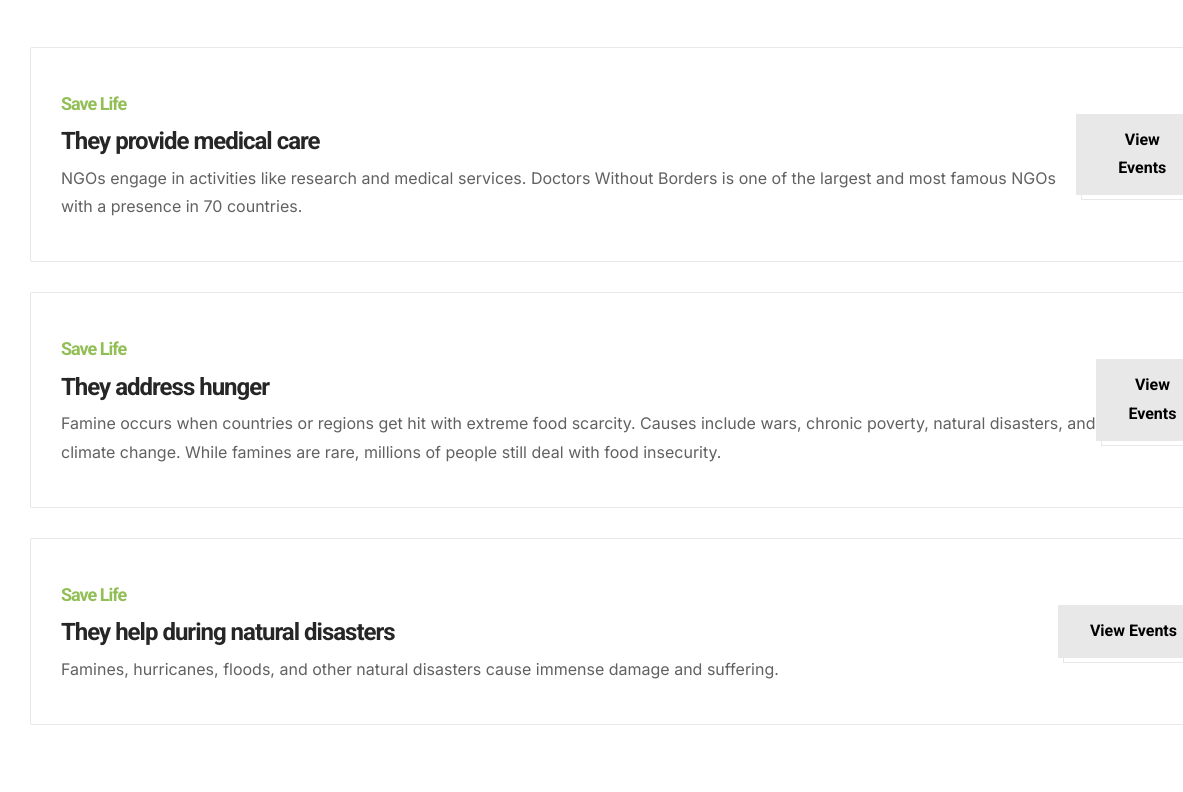
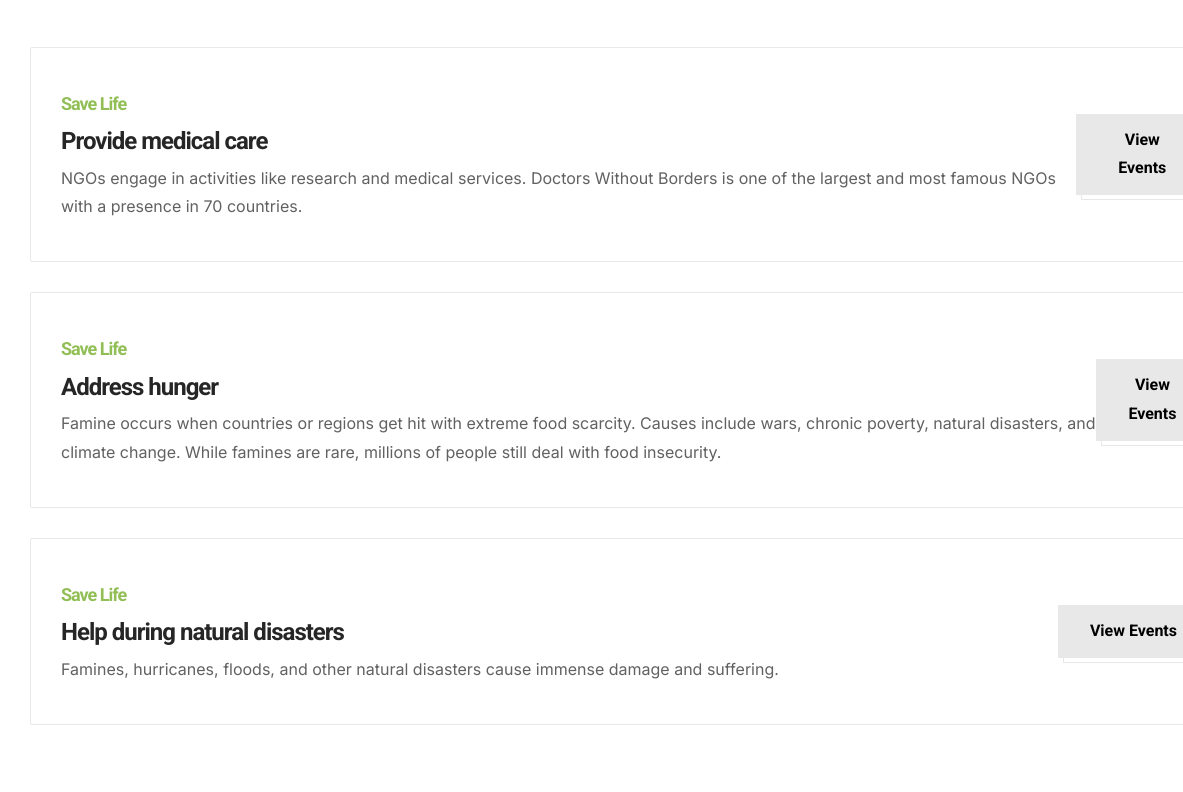
Before and after one commit to Srichandana14/NGO-Event-, a plain HTML site: page index.html in a window 1280 px wide. Shown: the part 5313-6105 px from the top of the page, 0-1183 px from the left. Drawn offline with nearby package versions, Linux system fonts and the light colour scheme; files whose address does not match are found by name.

Commit message:
modified:

```diff
--- a/index.html
+++ b/index.html
@@ -722,7 +722,7 @@
                   <div class="card-content">
                     <p class="card-subtitle">Save Life</p>
 
-                    <h3 class="card-title">They provide medical care</h3>
+                    <h3 class="card-title">Provide medical care</h3>
 
                     <p class="card-text">
                       NGOs engage in activities like research and medical services. Doctors Without Borders is one of the largest and most famous NGOs with a presence in 70 countries.
@@ -748,7 +748,7 @@
                   <div class="card-content">
                     <p class="card-subtitle">Save Life</p>
 
-                    <h3 class="card-title">They address hunger</h3>
+                    <h3 class="card-title">Address hunger</h3>
 
                     <p class="card-text">
                       Famine occurs when countries or regions get hit with extreme food scarcity. Causes include wars, chronic poverty, natural disasters, and climate change. While famines are rare, millions of people still deal with food insecurity.
@@ -773,7 +773,7 @@
                   <div class="card-content">
                     <p class="card-subtitle">Save Life</p>
 
-                    <h3 class="card-title">They help during natural disasters</h3>
+                    <h3 class="card-title">Help during natural disasters</h3>
 
                     <p class="card-text">
                       Famines, hurricanes, floods, and other natural disasters cause immense damage and suffering.
```
